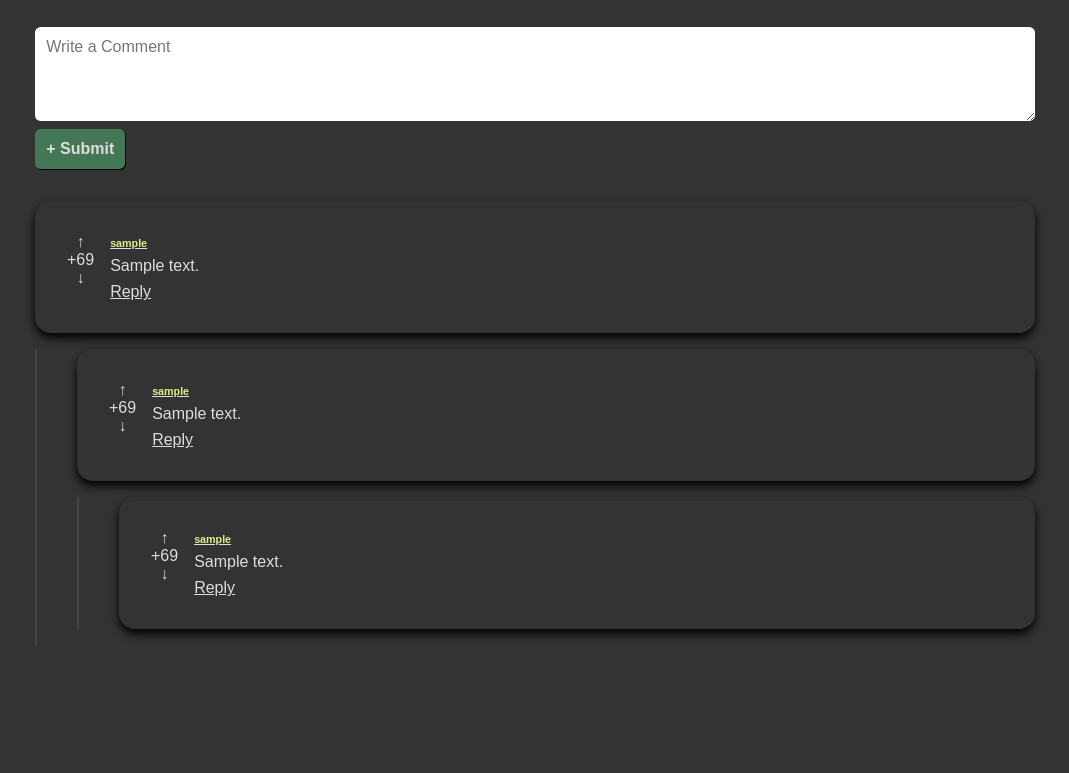
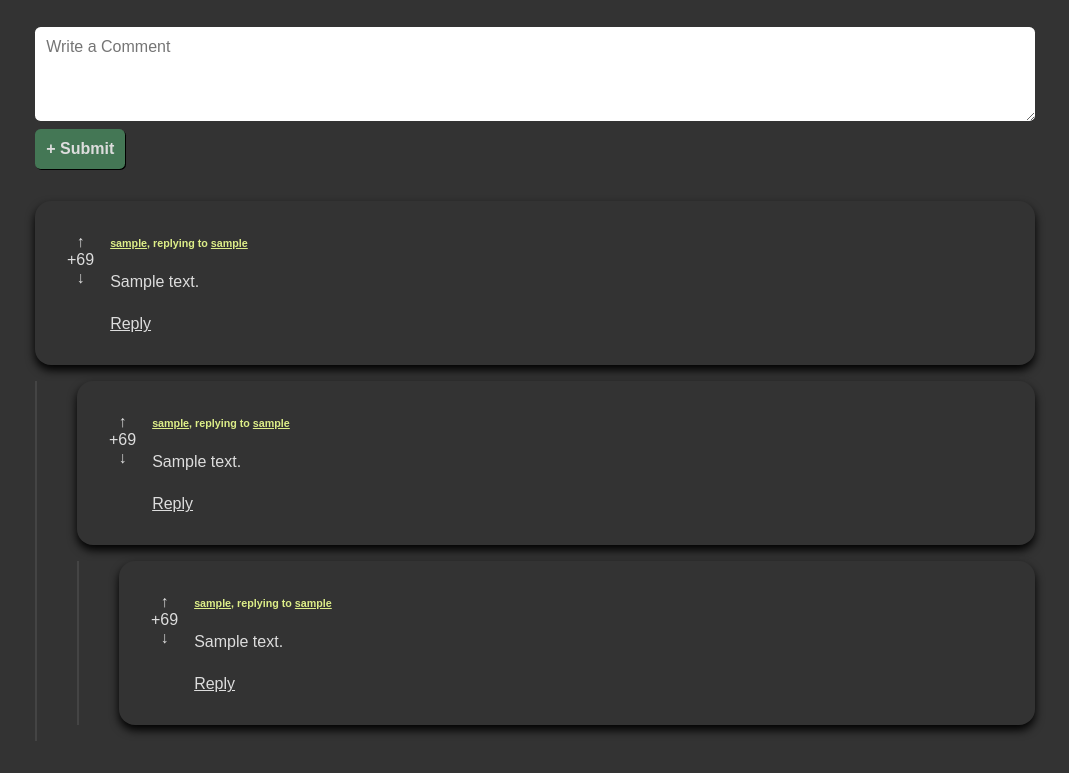
Before and after one commit to cptchuckles/cringeit, a Flask app: template flask_app/templates/views/cringe/show.html in a window 1280 px wide. Shown: the part 718-1491 px from the top of the page, without its empty margins (105-1174 px from the left). Before the commit the page ends 1363 px from the top, so only its background shows below. Run offline with Flask 3, Linux system fonts and the light colour scheme; the template is opened without the code that fills it: most values are stand-ins (such as "Sample title", 1, 10 or a date in 2020).

Commit message:
add "replying to" heading and link to parent comment

```diff
--- a/flask_app/templates/views/comments/_insert.html
+++ b/flask_app/templates/views/comments/_insert.html
@@ -5,8 +5,15 @@
         <span>↓</span>
     </div>
     <div class="column" style="flex: 1;">
-        <a class="short" href="/users/{{ comment.user_id }}"><h6>{{ comment.username }}</h6></a>
-        <p class="short">{{ comment.content }}</p>
+        <h6 class="short">
+            <a href="/users/{{ comment.user_id }}">
+                {{- comment.username }}</a>{%- if comment.parent_comment_username is defined -%},
+            replying to
+            <a href="#comment-{{ comment.parent_comment_id }}">
+                {{- comment.parent_comment_username }}</a>
+            {%- endif %}
+        </h6>
+        <p class="short" style="max-width: 100%; white-space: pre-line; word-wrap: break-word; margin: 1em 0;" id="comment-content-{{ comment.id }}">{{ comment.content }}</p>
         <span>
             <a
                 href="#comment-{{ comment.id }}"
```
